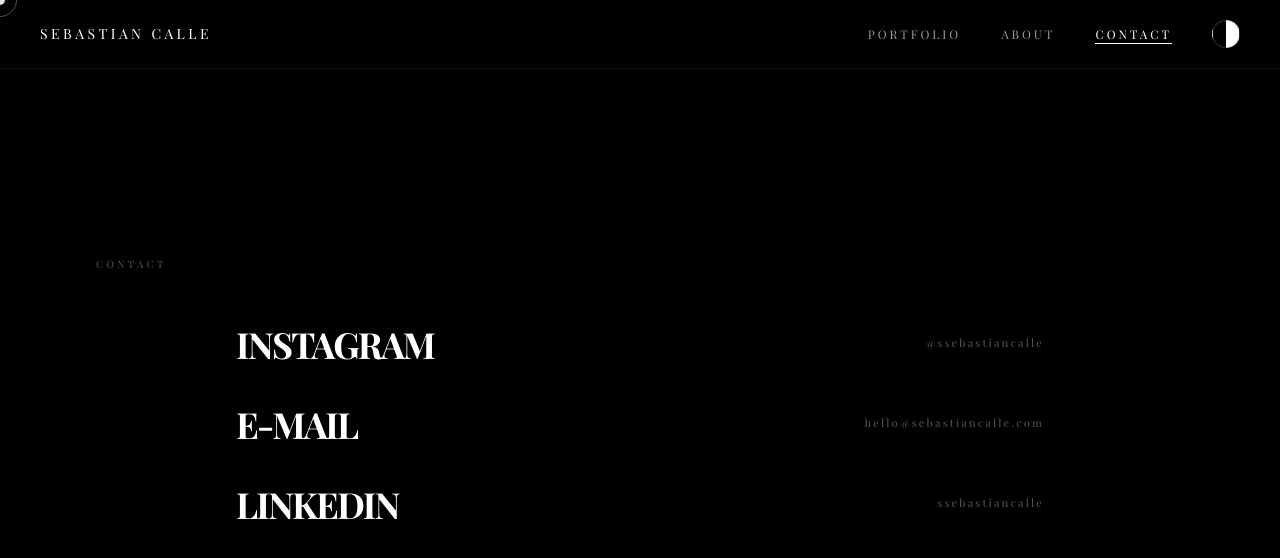
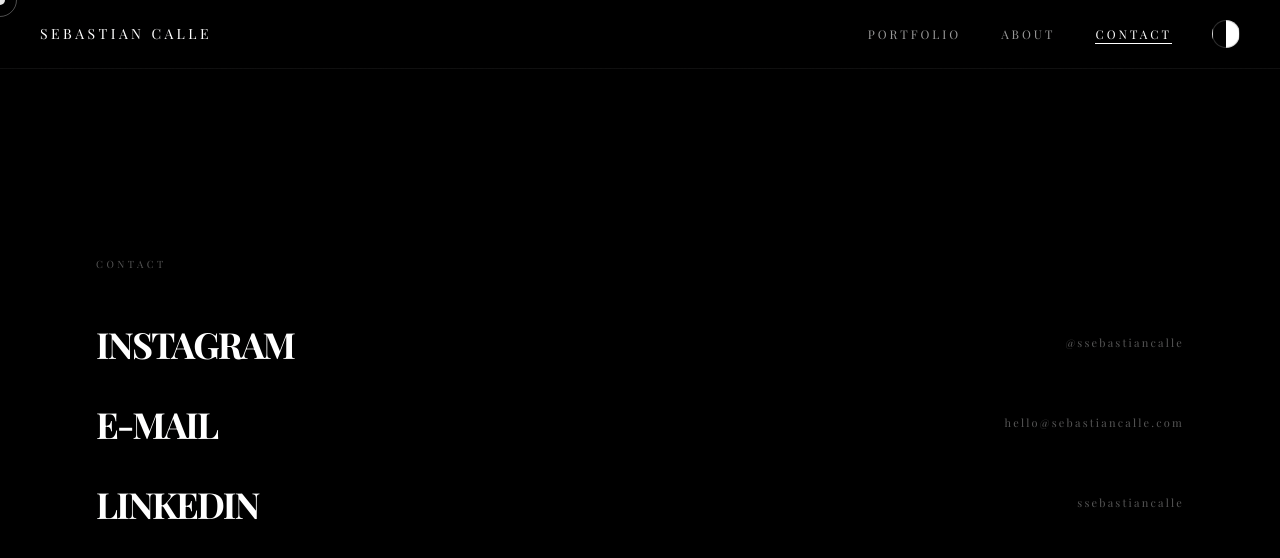
Before and after one commit to ssebastiancalle/portafolio-sebastian-calle, a Next.js app: page /contact in a window 1280 px wide. Shown: the top 558 px of the page. Built offline with nearby package versions, Linux system fonts and the light colour scheme.

Commit message:
fix: remove px padding, add 2cm gap between contact link elements

```diff
--- a/app/contact/page.tsx
+++ b/app/contact/page.tsx
@@ -32,7 +32,7 @@ export default function ContactPage() {
                 href={link.href}
                 target={link.href.startsWith("http") ? "_blank" : undefined}
                 rel="noopener noreferrer"
-                className="group relative py-5 px-[140px] w-full flex items-center justify-between transition-colors duration-300"
+                className="group relative py-5 w-full flex items-center justify-between gap-[2cm] transition-colors duration-300"
                 initial={{ opacity: 0, y: 16 }}
                 animate={{ opacity: 1, y: 0 }}
                 transition={{ duration: 0.6, delay: 0.1 + i * 0.1, ease: [0.16, 1, 0.3, 1] }}
```
